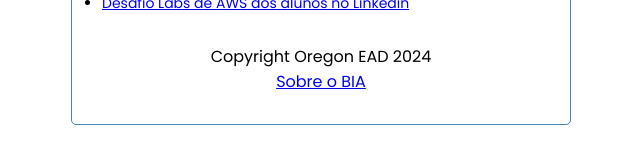
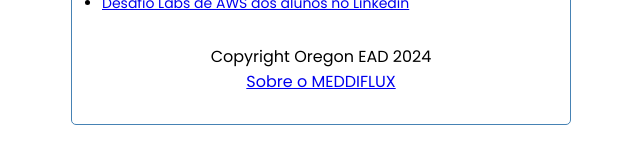
Before and after one commit to alisrios/meddiflux, a React (Create React App) app in the folder client/: page /about in a window 1280 px wide. Shown: the part 360-520 px from the top of the page, without its empty margins (319-959 px from the left). Built offline with nearby package versions, Linux system fonts and the light colour scheme; no server answers.

Commit message:
ajuste no sobre

```diff
--- a/client/src/components/Footer.js
+++ b/client/src/components/Footer.js
@@ -5,7 +5,7 @@ const Footer = () => {
   return (
     <footer>
       <p>Copyright Oregon EAD 2024</p>
-      <Link to="/about">Sobre o BIA</Link>
+      <Link to="/about">Sobre o MEDDIFLUX</Link>
     </footer>
   );
 };
```
